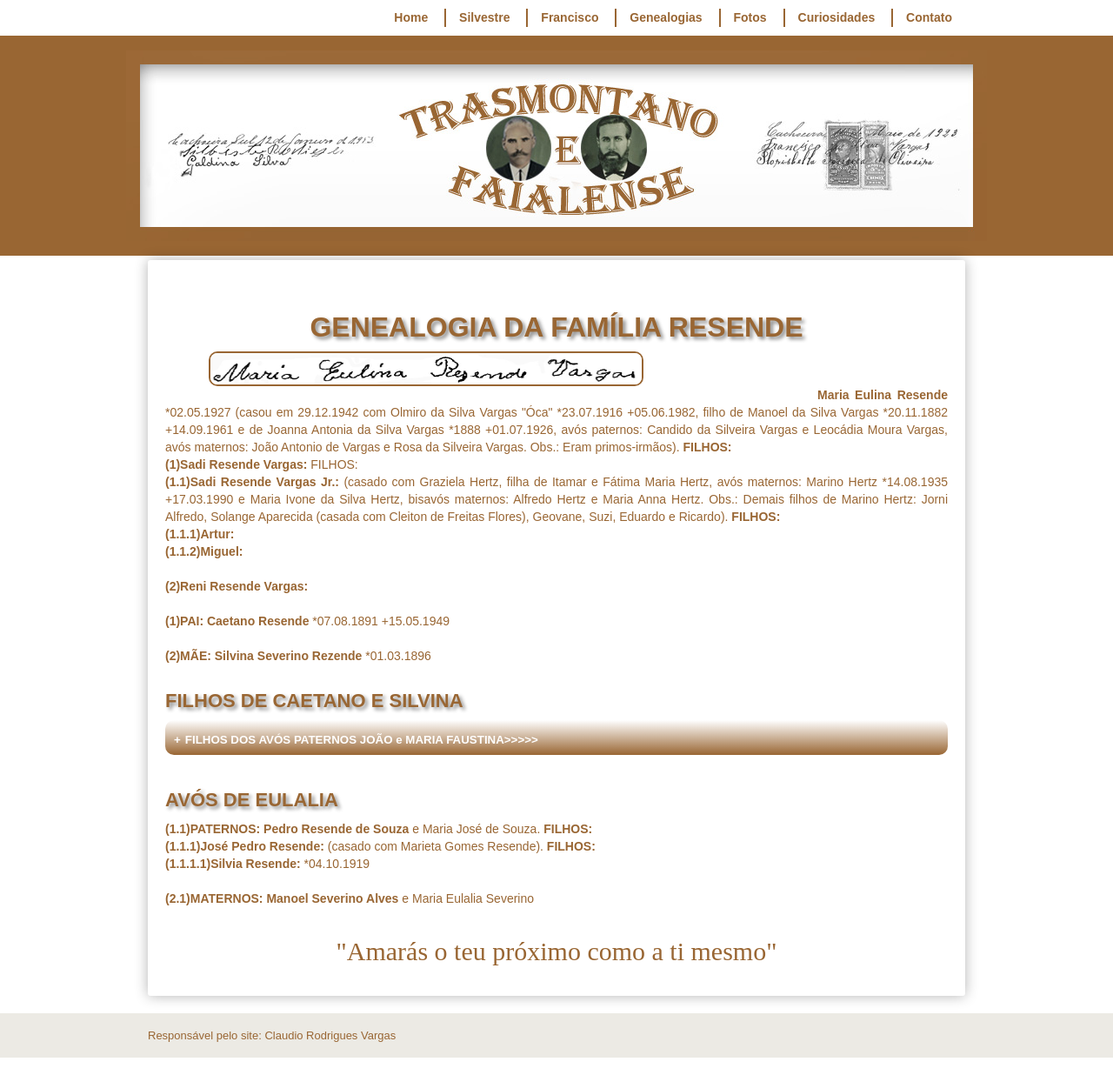
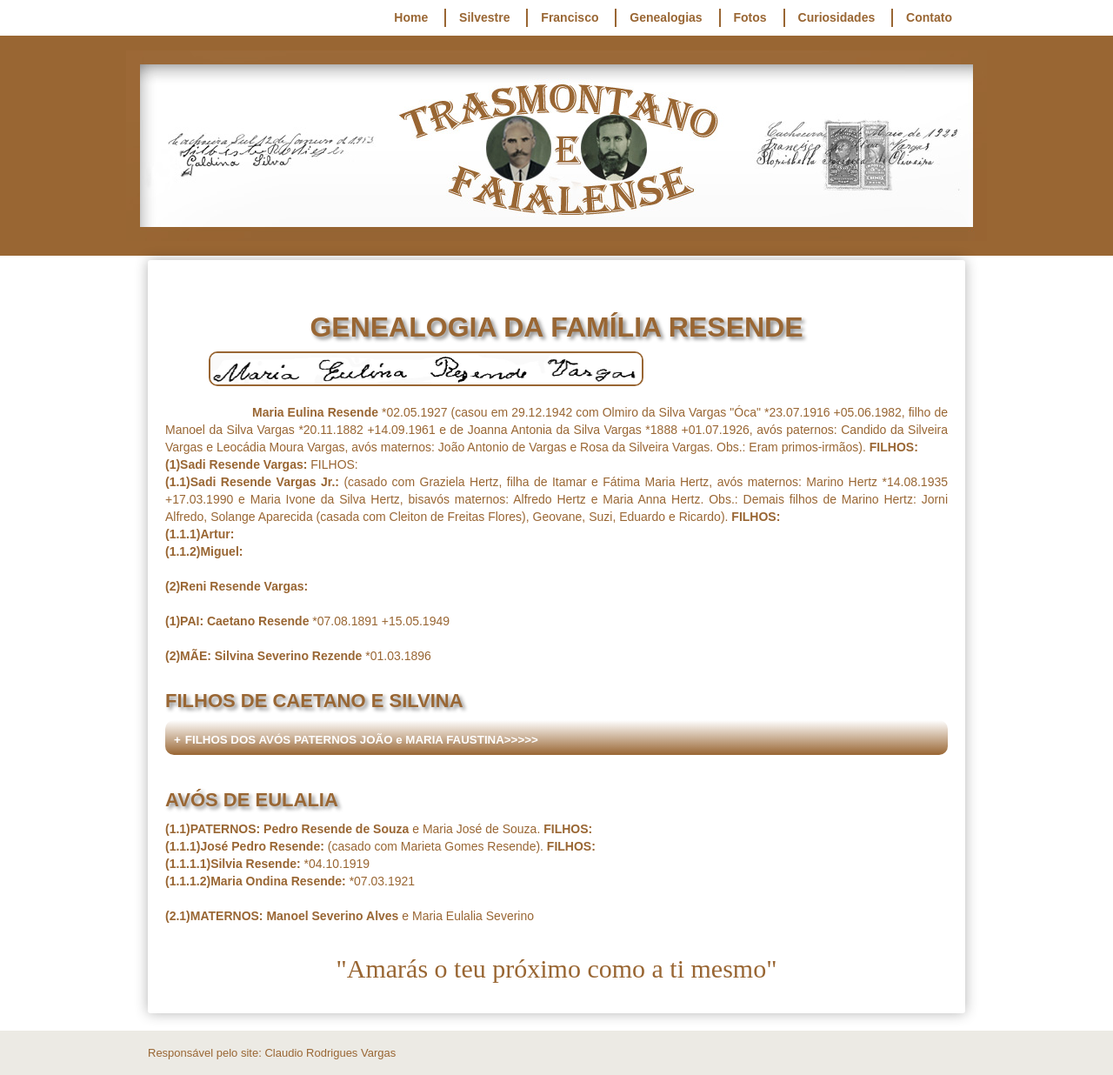
Before and after one commit to claudiovargas1955/claudiovargas1955.github.io, a Jekyll site: the page built from _pages/familia-resende.html, in a window 1280 px wide. Shown: the whole page at 87% size. Built offline with Jekyll 4.4.1, drawn with Linux system fonts in a browser that asks for light colours; some web fonts are replaced.

Commit message:
Update familia-resende.html

```diff
--- a/_pages/familia-resende.html
+++ b/_pages/familia-resende.html
@@ -95,7 +95,7 @@
 </style>
 
 <h1>GENEALOGIA DA FAMÍLIA RESENDE</h1>
-<img class="esq1" style="float:left"; src="/images/maria eulina.jpg" width="500px" height="40px" title="Assinatura de Maria Eulina";/><br><br>
+<img class="esq1" style="float:left"; src="/images/maria eulina.jpg" width="500px" height="40px" title="Assinatura de Maria Eulina";/><br><br><br>
 <b><p style="text-indent:100px";/>
 Maria Eulina Resende </b>*02.05.1927 (casou em 29.12.1942 com Olmiro da Silva Vargas "Óca" *23.07.1916
 +05.06.1982, filho de Manoel da Silva Vargas *20.11.1882 +14.09.1961 e de Joanna Antonia da Silva Vargas *1888 +01.07.1926, avós
@@ -201,7 +201,8 @@
 
 <p><b>(1.1)PATERNOS: Pedro Resende de Souza</b> e Maria José de Souza. <b>FILHOS: </b><br>
   <b>(1.1.1)José Pedro Resende: </b>(casado com Marieta Gomes Resende). <b>FILHOS: </b><br>
-    <b>(1.1.1.1)Silvia Resende: </b>*04.10.1919 <br><br>
+    <b>(1.1.1.1)Silvia Resende: </b>*04.10.1919 <br>
+    <b>(1.1.1.2)Maria Ondina Resende: </b>*07.03.1921 <br><br>
 
 <b>(2.1)MATERNOS: Manoel Severino Alves</b> e Maria Eulalia Severino<br><br>
 
```
